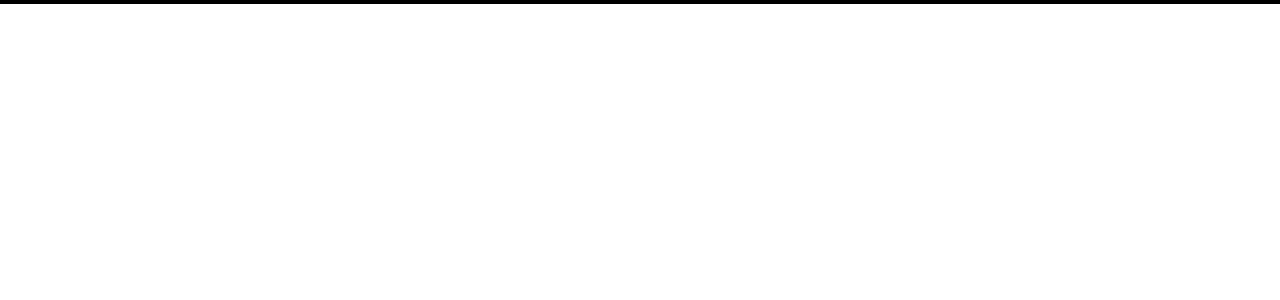
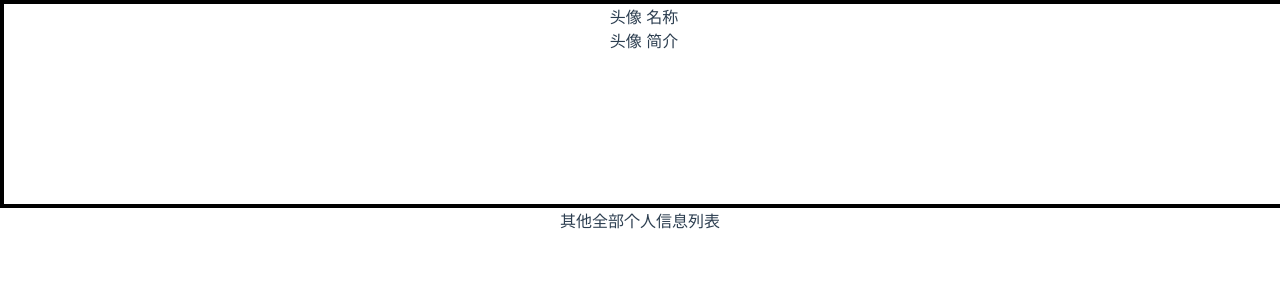
Before and after one commit to SE-Beggar/Call-Me-of-Academics-Front-End, a Vue app: page /profile in a window 1280 px wide. Shown: the top 300 px of the page. Built offline with nearby package versions, Linux system fonts and the light colour scheme.

Commit message:
等待完成

```diff
--- a/src/views/Profile.vue
+++ b/src/views/Profile.vue
@@ -1,7 +1,11 @@
 <template>
   <div>
-    <div class="profile_hd">
-
+    <div class="user_box">
+    头像 名称<br/>
+    头像 简介
+    </div>
+    <div class="info_form">
+      其他全部个人信息列表
     </div>
   </div>
 </template>
@@ -23,8 +27,9 @@
 </script>
 
 <style scoped>
-.profile_hd{
+.user_box{
   width:100%;
-  border:2px black solid;
+  height: 200px;
+  border:4px black solid;
 }
 </style>
```
